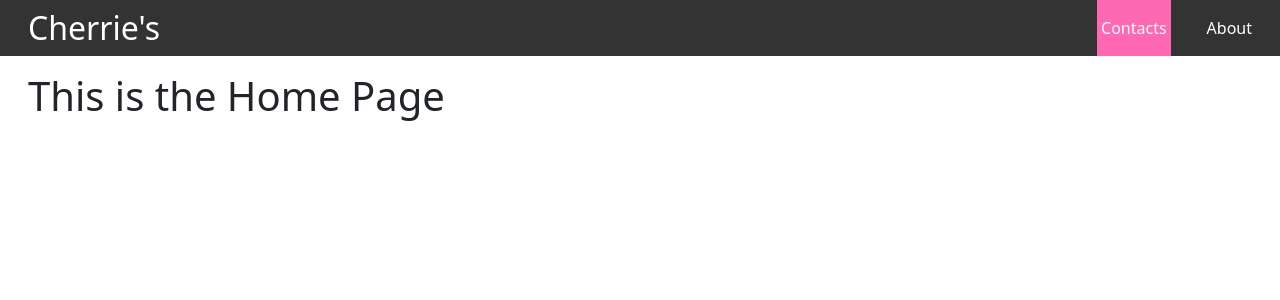
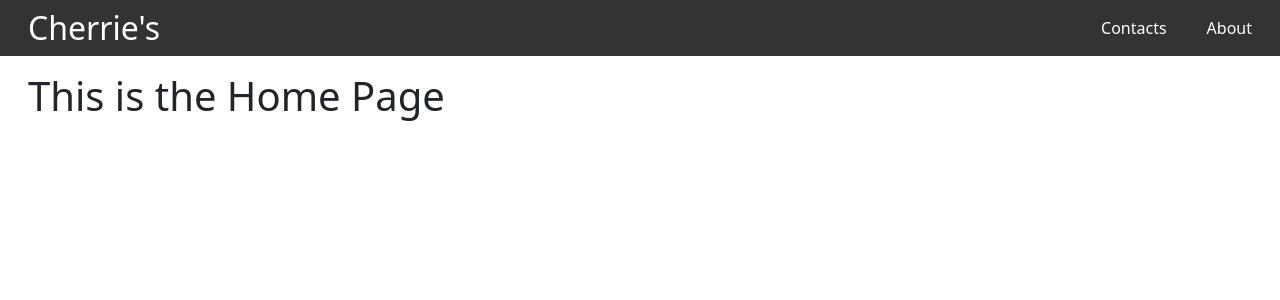
Before and after one commit to cherrie-k/React-Mini-Project, a React (Create React App) app: page / in a window 1280 px wide. Shown: the top 300 px of the page. Built offline with nearby package versions, Linux system fonts and the light colour scheme.

Commit message:
added a feature to show active nav tab

```diff
--- a/src/components/NavBar.js
+++ b/src/components/NavBar.js
@@ -8,15 +8,25 @@ function NavBar() {
         Cherrie's
       </a>
       <ul>
-        <li className="active">
-          <a href="/contacts">Contacts</a>
-        </li>
-        <li>
-          <a href="/about">About</a>
-        </li>
+        <CustomLink href="/contacts">Contacts</CustomLink>
+        <CustomLink href="/about">About</CustomLink>
       </ul>
     </nav>
   );
 }
 
+// pass href, children, and custop props
+function CustomLink({ href, children, ...props }) {
+  // active page를 나타내주는 path
+  const path = window.location.pathname;
+  return (
+    // li의 className은 path와 href가 같다면, 즉 지금 있는 곳이 active path 라면, 'active'가 된다. 저 둘이 같지 않다면, className은 그냥 ''.
+    <li className={path === href ? "active" : ""}>
+      <a href={href} {...props}>
+        {children}
+      </a>
+    </li>
+  );
+}
+
 export default NavBar;
```
